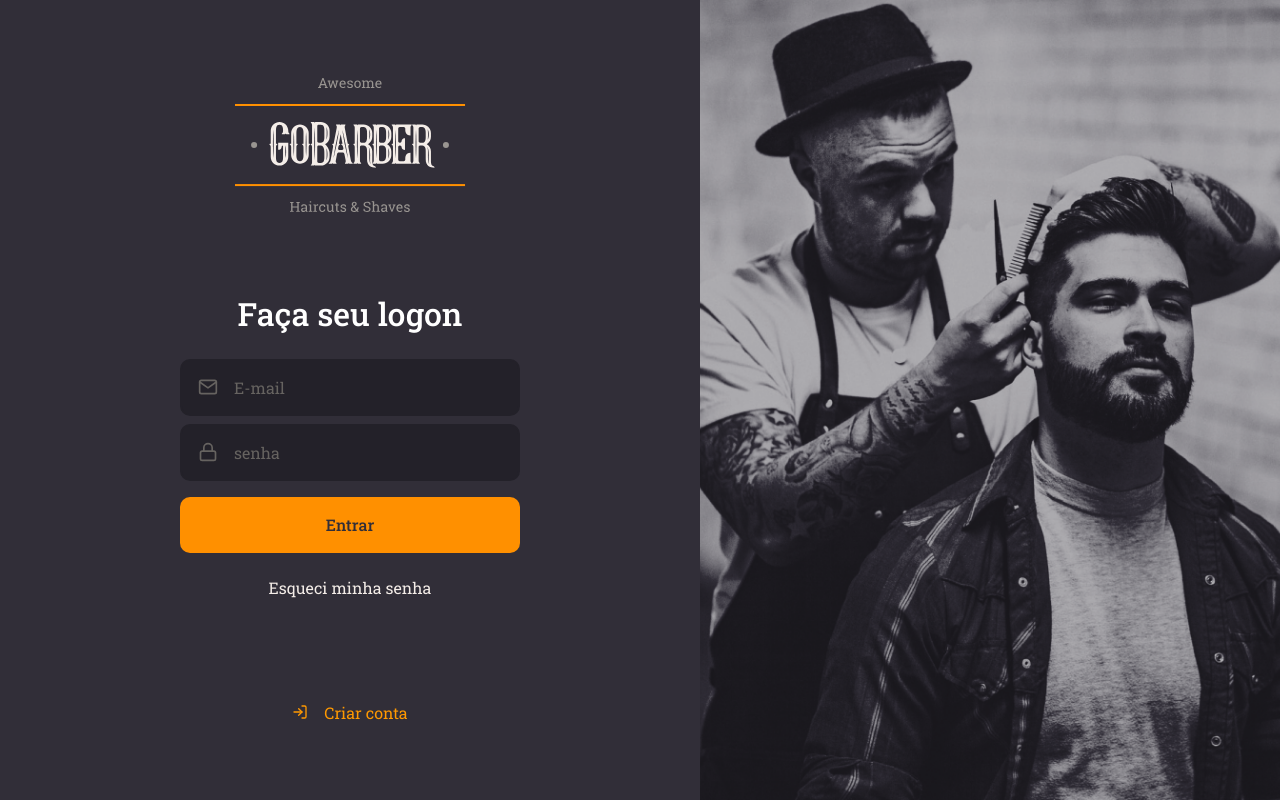
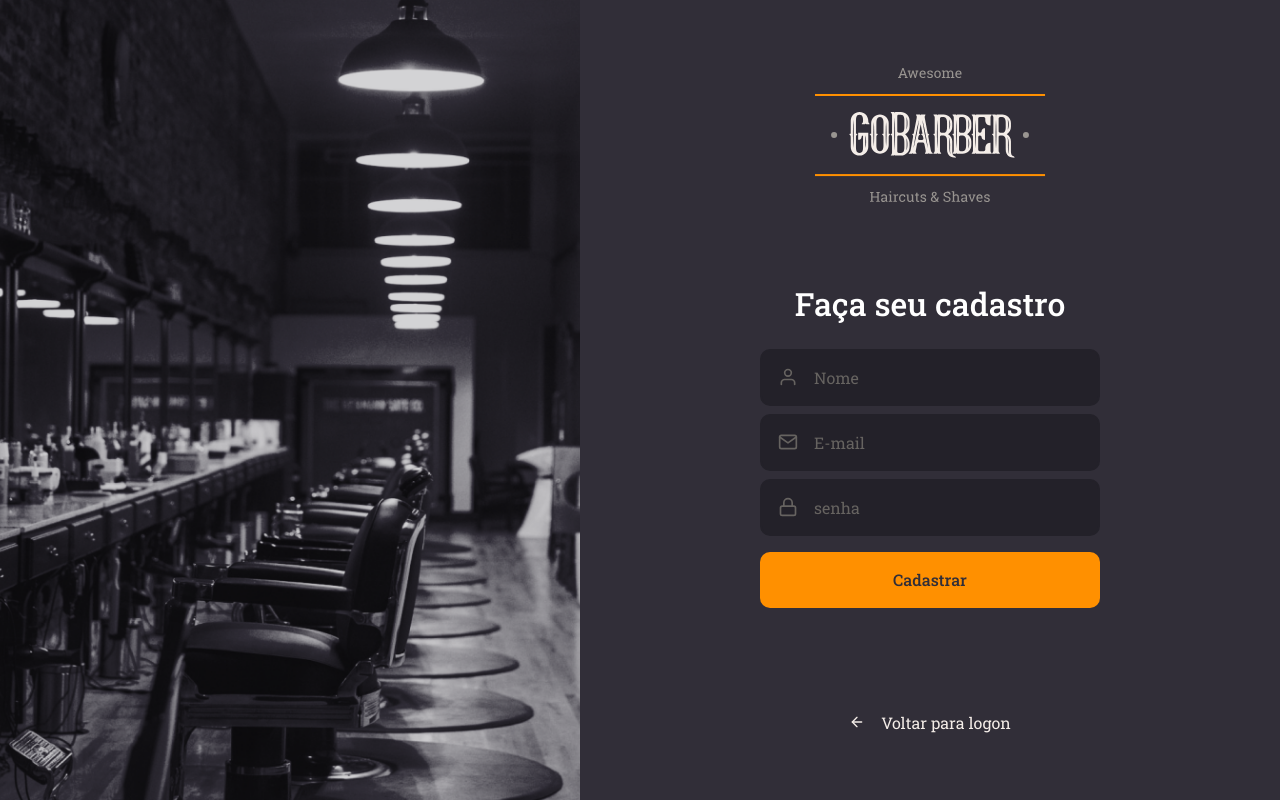
Before and after one commit to mirandajunior10/goBarber-web, a React (Create React App) app: page / in a window 1280 px wide. Built offline with nearby package versions, Linux system fonts and the light colour scheme.

Commit message:
Iniciando front-end web:  Módulo 1 - Aula 5

```diff
--- a/src/App.tsx
+++ b/src/App.tsx
@@ -1,9 +1,9 @@
 import React from 'react';
 
 import GlobalStyle from './styles/global';
-import SignIn from './pages/SignIn';
+import SignIn from './pages/SignUp';
 
-const App: React.FC = props => (
+const App: React.FC = () => (
   <>
     <SignIn />
     <GlobalStyle />
--- /dev/null
+++ b/src/pages/SignUp/index.tsx
@@ -0,0 +1,37 @@
+import React from 'react';
+import { FiMail, FiLock, FiUser, FiArrowLeft } from 'react-icons/fi';
+import { Container, Content, Background } from './styles';
+
+import logoImg from '../../assets/logo.svg';
+import Input from '../../components/Input';
+import Button from '../../components/Button';
+
+const SignUp: React.FC = () => (
+  <Container>
+    <Background />
+    <Content>
+      <img src={logoImg} alt="GoBarber" />
+      <form>
+        <h1>Faça seu cadastro</h1>
+
+        <Input name="name" icon={FiUser} placeholder="Nome" />
+        <Input name="email" icon={FiMail} placeholder="E-mail" />
+        <Input
+          name="password"
+          icon={FiLock}
+          type="password"
+          placeholder="senha"
+        />
+
+        <Button type="submit">Cadastrar</Button>
+      </form>
+
+      <a href="/">
+        <FiArrowLeft />
+        Voltar para logon
+      </a>
+    </Content>
+  </Container>
+);
+
+export default SignUp;
--- /dev/null
+++ b/src/pages/SignUp/styles.ts
@@ -0,0 +1,62 @@
+import styled from 'styled-components';
+import { shade } from 'polished';
+import SignUpBackground from '../../assets/sign-up-background.png';
+
+export const Container = styled.div`
+  height: 100vh;
+  display: flex;
+  align-items: stretch;
+`;
+
+export const Content = styled.div`
+  display: flex;
+  flex-direction: column;
+  align-items: center;
+  place-content: center;
+  width: 100%;
+  max-width: 700px;
+
+  form {
+    margin: 80px 0;
+    width: 340px;
+    text-align: center;
+
+    h1 {
+      margin-bottom: 24px;
+    }
+
+    a {
+      color: #f4ede8;
+      display: block;
+      margin-top: 24px;
+      text-decoration: none;
+      transition: color 0.2s;
+
+      &:hover {
+        color: ${shade(0.2, '#F4EDE8')};
+      }
+    }
+  }
+
+  > a {
+    color: #f4ede8;
+    display: block;
+    margin-top: 24px;
+    text-decoration: none;
+    transition: color 0.2s;
+    display: flex;
+    align-items: center;
+    svg {
+      margin-right: 16px;
+    }
+    &:hover {
+      color: ${shade(0.2, '#f4ede8')};
+    }
+  }
+`;
+
+export const Background = styled.div`
+  flex: 1;
+  background: url(${SignUpBackground}) no-repeat center;
+  background-size: cover;
+`;
```
Also changed, not shown: src/assets/sign-up-background.png (added).
